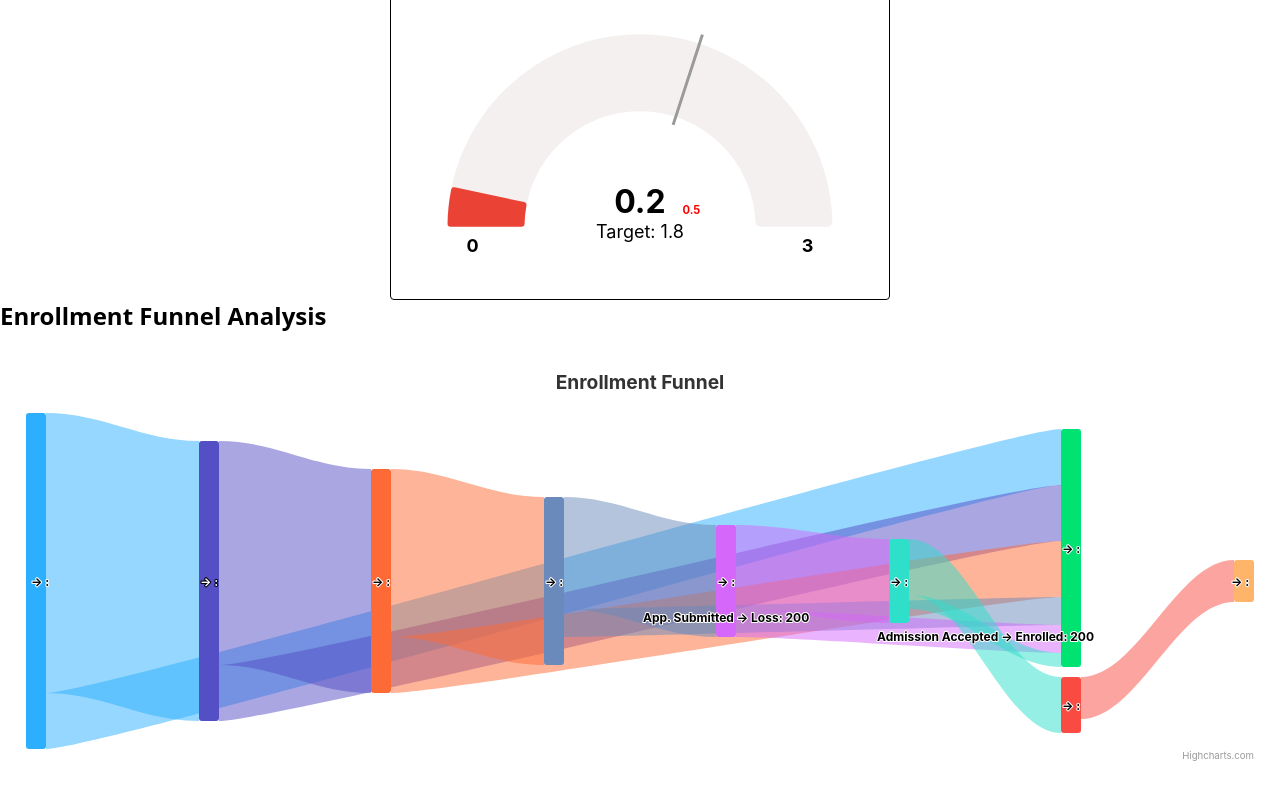
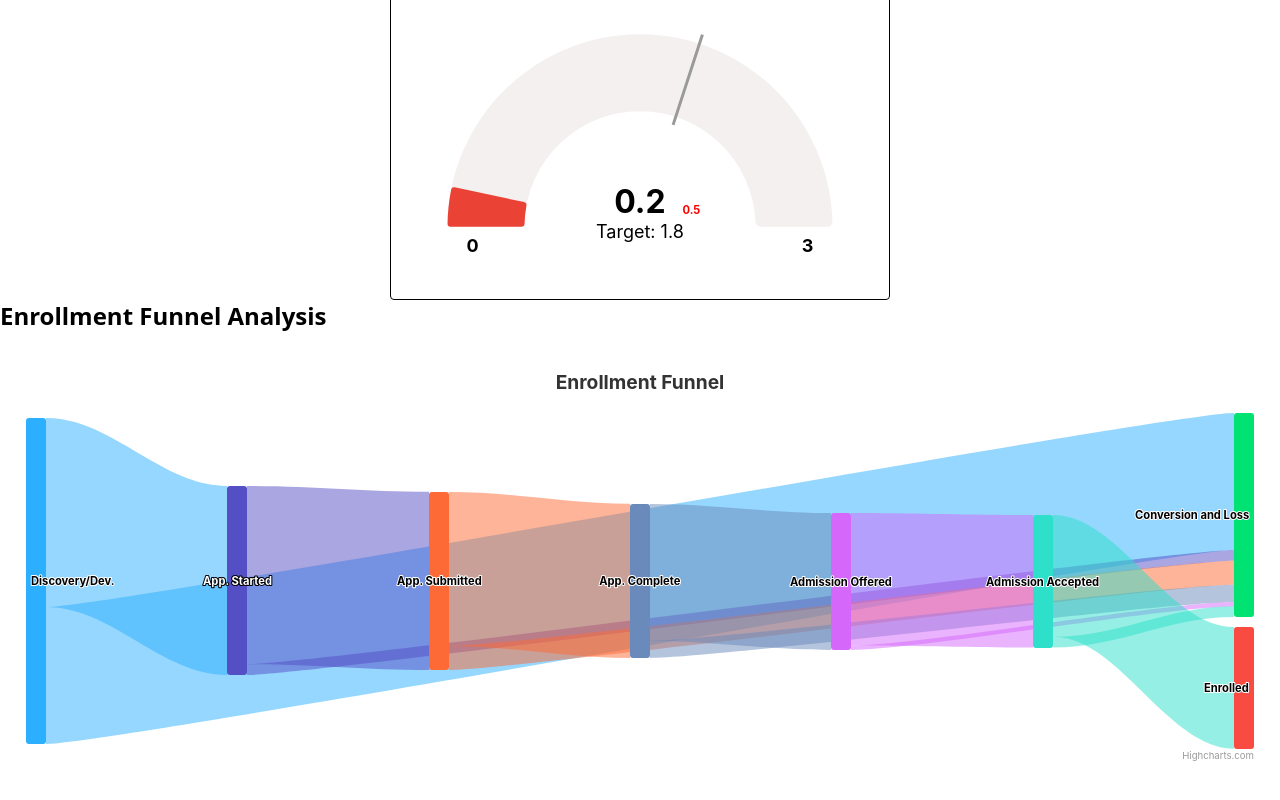
Before and after one commit to Demilade01/2charts_lead, a React (Vite) app: page / in a window 1280 px wide. Shown: the part 810-1610 px from the top of the page. Built offline with nearby package versions, Linux system fonts and the light colour scheme.

Commit message:
add more design

```diff
--- a/src/modules/enrollment-funnel/EnrollmentFunnel.tsx
+++ b/src/modules/enrollment-funnel/EnrollmentFunnel.tsx
@@ -3,9 +3,8 @@ import Highcharts from 'highcharts';
 import HighchartsReact from 'highcharts-react-official';
 import sankey from 'highcharts/modules/sankey';
 
-// Initialize the Sankey module
-if (typeof sankey === 'function') {
-
+// Initialize the Sankey module4
+if (typeof Highcharts === 'function') {
   sankey(Highcharts);
 }
 
@@ -13,6 +12,7 @@ interface EnrollmentData {
   from: string;
   to: string;
   weight: number;
+  percentage?: number;
 }
 
 interface EnrollmentFunnelProps {
@@ -20,28 +20,42 @@ interface EnrollmentFunnelProps {
 }
 
 const EnrollmentFunnel: React.FC<EnrollmentFunnelProps> = ({ data }) => {
+  const nodes = [
+    { id: 'Discovery/Dev.', name: 'Discovery/Dev.' },
+    { id: 'App. Started', name: 'App. Started' },
+    { id: 'App. Submitted', name: 'App. Submitted' },
+    { id: 'App. Complete', name: 'App. Complete' },
+    { id: 'Admission Offered', name: 'Admission Offered' },
+    { id: 'Admission Accepted', name: 'Admission Accepted' },
+    { id: 'Enrolled', name: 'Enrolled' },
+    { id: 'Conversion and Loss', name: 'Conversion and Loss' },
+  ];
+
   const options: Highcharts.Options = {
-    title: {
-      text: 'Enrollment Funnel'
-    },
+    title: { text: 'Enrollment Funnel' },
+    accessibility: { enabled: false },
     series: [{
-      keys: ['from', 'to', 'weight'],
-      data: data,
       type: 'sankey',
-      name: 'Enrollment Flow',
-      cursor: 'pointer',
-      dataLabels: {
-        enabled: true,
-        format: '{point.fromNode.name} → {point.toNode.name}: {point.weight}',
-        style: {
-          fontSize: '12px'
+      keys: ['from', 'to', 'weight', 'percentage'],
+      nodes: nodes,
+      data: data.map(link => [link.from, link.to, link.weight, link.percentage ?? 0]),
+      tooltip: {
+        headerFormat: '',
+        nodeFormatter: function() {
+          const totalWeight = data
+            .filter(link => link.to === this.name)
+            .reduce((sum, link) => sum + link.weight, 0);
+          return `<b>${this.name}</b><br>${totalWeight} leads have progressed to this stage`;
+        },
+        pointFormatter: function() {
+          if (this.percentage) {
+            return `${this.percentage}% of leads moved to next stage`;
+          }
+          return `${this.options.weight} leads lost`;
         }
       },
-      tooltip: {
-        headerFormat: '',
-        pointFormat: '{point.fromNode.name} → {point.toNode.name}: {point.weight} leads<br/>' +
-          'Percentage: {point.weight}%'
-      }
+      nodeWidth: 20,
+      showInLegend: false
     }]
   };
 
--- a/src/modules/enrollment-funnel/EnrollmentFunnelContainer.tsx
+++ b/src/modules/enrollment-funnel/EnrollmentFunnelContainer.tsx
@@ -11,44 +11,47 @@ interface ProcessedEnrollmentData {
   from: string;
   to: string;
   weight: number;
+  percentage?: number;
 }
 
 const EnrollmentFunnelContainer: React.FC = () => {
   const [processedData, setProcessedData] = useState<ProcessedEnrollmentData[]>([]);
 
-  // This would typically come from an API or other data source
   const mockData: RawEnrollmentData[] = [
-    { stage: 'Discovery/Dev.', leads: 1000, nextStage: 'App. Started' },
-    { stage: 'App. Started', leads: 800, nextStage: 'App. Submitted' },
-    { stage: 'App. Submitted', leads: 600, nextStage: 'App. Complete' },
-    { stage: 'App. Complete', leads: 400, nextStage: 'Admission Offered' },
-    { stage: 'Admission Offered', leads: 300, nextStage: 'Admission Accepted' },
-    { stage: 'Admission Accepted', leads: 200, nextStage: 'Enrolled' },
-    { stage: 'Enrolled', leads: 150, nextStage: 'Conversion and Loss' }
+    { stage: 'Discovery/Dev.', leads: 150, nextStage: 'App. Started' },
+    { stage: 'App. Started', leads: 87, nextStage: 'App. Submitted' },
+    { stage: 'App. Submitted', leads: 82, nextStage: 'App. Complete' },
+    { stage: 'App. Complete', leads: 71, nextStage: 'Admission Offered' },
+    { stage: 'Admission Offered', leads: 63, nextStage: 'Admission Accepted' },
+    { stage: 'Admission Accepted', leads: 61, nextStage: 'Enrolled' },
+    { stage: 'Enrolled', leads: 56, nextStage: '' },
   ];
 
   useEffect(() => {
     const processData = (rawData: RawEnrollmentData[]): ProcessedEnrollmentData[] => {
       const processed: ProcessedEnrollmentData[] = [];
 
-      rawData.forEach((item, index) => {
-        // Add the main flow
+      rawData.forEach((item) => {
+        if (item.nextStage) {
+          const nextItem = rawData.find(d => d.stage === item.nextStage);
+          if (nextItem) {
+            const percentage = +((nextItem.leads / item.leads) * 100).toFixed(1);
             processed.push({
               from: item.stage,
               to: item.nextStage,
-          weight: item.leads
+              weight: nextItem.leads,
+              percentage: percentage
             });
 
-        // Add loss data if not the last stage
-        if (index < rawData.length - 1) {
-          const nextItem = rawData[index + 1];
+            // Calculate loss
             const loss = item.leads - nextItem.leads;
             if (loss > 0) {
               processed.push({
                 from: item.stage,
-              to: 'Loss',
+                to: 'Conversion and Loss',
                 weight: loss
               });
+            }
           }
         }
       });
```
Also changed, not shown: src/types.ts (added, +16 -0 lines). Lines whose indentation alone changed are shown as unchanged.
